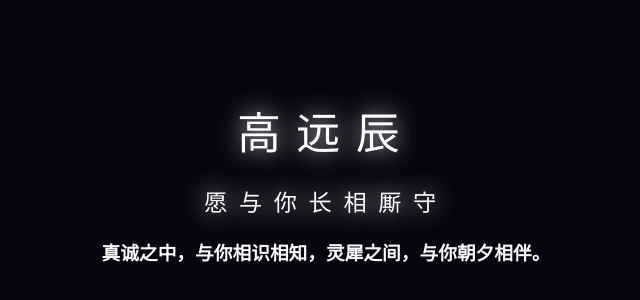
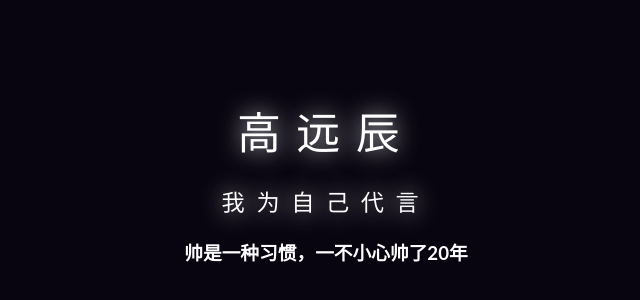
Before and after one commit to xiaoxiaoshuai02/bb, a plain HTML site: page index.html in a window 1280 px wide. Shown: the part 218-518 px from the top of the page, without its empty margins (329-969 px from the left). Drawn offline with Linux system fonts and the light colour scheme.

Commit message:
Update index.html

```diff
--- a/index.html
+++ b/index.html
@@ -17,9 +17,9 @@
         <div>
             <h1 id="h1">高远辰</h1>
             <br>
-            <h2 id="h2">愿与你长相厮守</h2>
+            <h2 id="h2">我为自己代言</h2>
             <br>
-            <h3 id="h2">真诚之中，与你相识相知，灵犀之间，与你朝夕相伴。</h3>
+            <h3 id="h2">帅是一种习惯，一不小心帅了20年</h3>
             <p>&nbsp;</p>
             <p>&nbsp;</p>
             <p>&nbsp;</p>
```
